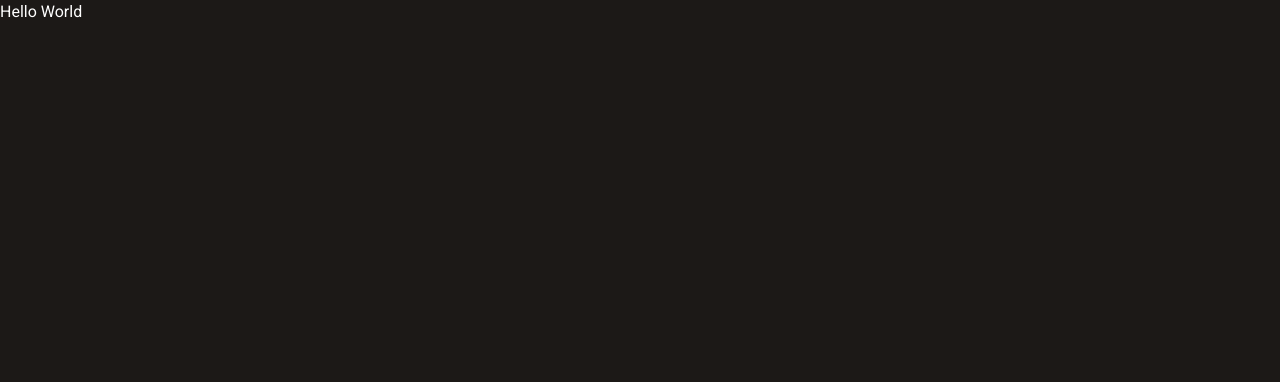
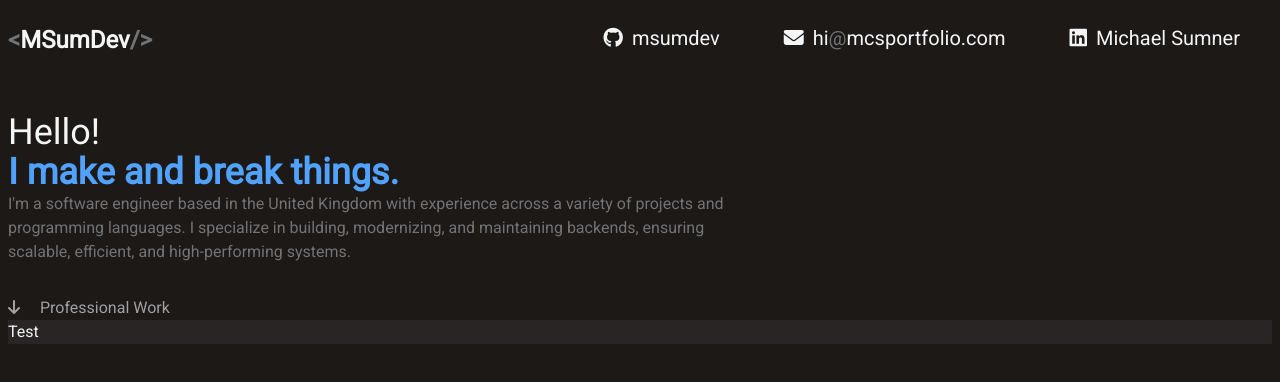
Before and after one commit to msumdev/portfolio, a Vue app: page / in a window 1280 px wide. Shown: the top 382 px of the page. Built offline with nearby package versions, Linux system fonts and the light colour scheme.

Commit message:
wip: added basic layout

```diff
--- a/index.html
+++ b/index.html
@@ -4,6 +4,7 @@
     <meta charset="UTF-8">
     <link rel="icon" href="/favicon.ico">
     <meta name="viewport" content="width=device-width, initial-scale=1.0" />
+    <link rel="stylesheet" href="https://cdnjs.cloudflare.com/ajax/libs/font-awesome/6.7.2/css/all.min.css" integrity="sha512-Evv84Mr4kqVGRNSgIGL/F/aIDqQb7xQ2vcrdIwxfjThSH8CSR7PBEakCr51Ck+w+/U6swU2Im1vVX0SVk9ABhg==" crossorigin="anonymous" referrerpolicy="no-referrer" />
     <title>Vite App</title>
   </head>
   <body class="bg-stone-900 text-white">
--- a/src/App.vue
+++ b/src/App.vue
@@ -1,11 +1,32 @@
-<script setup lang="ts">
+<template>
+  <main class="container mx-auto text-neutral-100">
+    <header>
+      <div class="grid grid-cols-3 p-2 pt-6 pb-6">
+        <div class="text-2xl font-bold">
+          <span class="text-neutral-500">&#x3C;</span>
+          <span>MSumDev</span>
+          <span class="text-neutral-500">/&#x3E;</span>
+        </div>
+        <nav class="col-span-2 flex justify-end">
+          <span class="mx-8 text-xl">
+            <a href="https://github.com/msumdev" target="_blank"><i class="fa-brands fa-github mr-1"></i> msumdev</a>
+          </span>
+          <span class="mx-8 text-xl">
+            <a href="mailto:hi@mcsportfolio.com"><i class="fa-solid fa-envelope mr-1"></i> hi<span class="text-neutral-500">@</span>mcsportfolio.com</a>
+          </span>
+          <span class="mx-8 text-xl">
+            <a href="https://www.linkedin.com/in/msumdev/" target="_blank"><i class="fa-brands fa-linkedin mr-1"></i> Michael Sumner</a>
+          </span>
+        </nav>
+      </div>
+    </header>
+
+    <div id="main-content-container" class="p-2 pt-8">
+      <RouterView />
+    </div>
+  </main>
+</template>
+
+<script>
 import { RouterLink, RouterView } from 'vue-router'
 </script>
-
-<template>
-  <RouterView />
-</template>
-
-<style scoped>
-
-</style>
--- /dev/null
+++ b/src/components/CardComponent.vue
@@ -0,0 +1,5 @@
+<template>
+  <div class="bg-stone-800">
+    <p>Test</p>
+  </div>
+</template>
--- a/src/views/IndexView.vue
+++ b/src/views/IndexView.vue
@@ -1,9 +1,26 @@
-<script setup lang="ts">
+<template>
+  <section id="main-content">
+    <div class="text-4xl">
+      <p>Hello!</p>
+      <p class="text-blue-400 font-bold">I make and break things.</p>
+    </div>
 
+    <p class="text-neutral-500 w-full max-w-[60%]">I'm a software engineer based in the United Kingdom with experience across a variety of projects and programming languages. I specialize in building, modernizing, and maintaining backends, ensuring scalable, efficient, and high-performing systems.</p>
+  </section>
+
+  <section id="professional-work" class="pt-8">
+    <p class="text-neutral-400"><i class="fa-solid fa-arrow-down mr-4"></i> Professional Work</p>
+
+    <CardComponent />
+  </section>
+</template>
+
+<script>
+import CardComponent from '@/components/CardComponent.vue'
+
+export default {
+  components: {
+    CardComponent
+  }
+}
 </script>
-
-<template>
-  <main class="container mx-auto">
-    Hello World
-  </main>
-</template>
```
